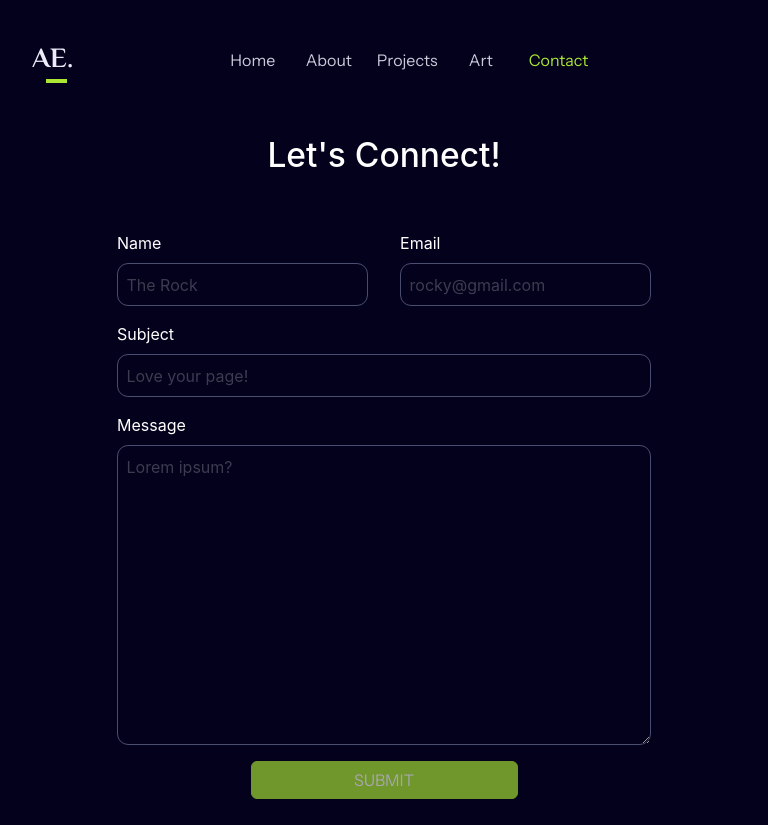
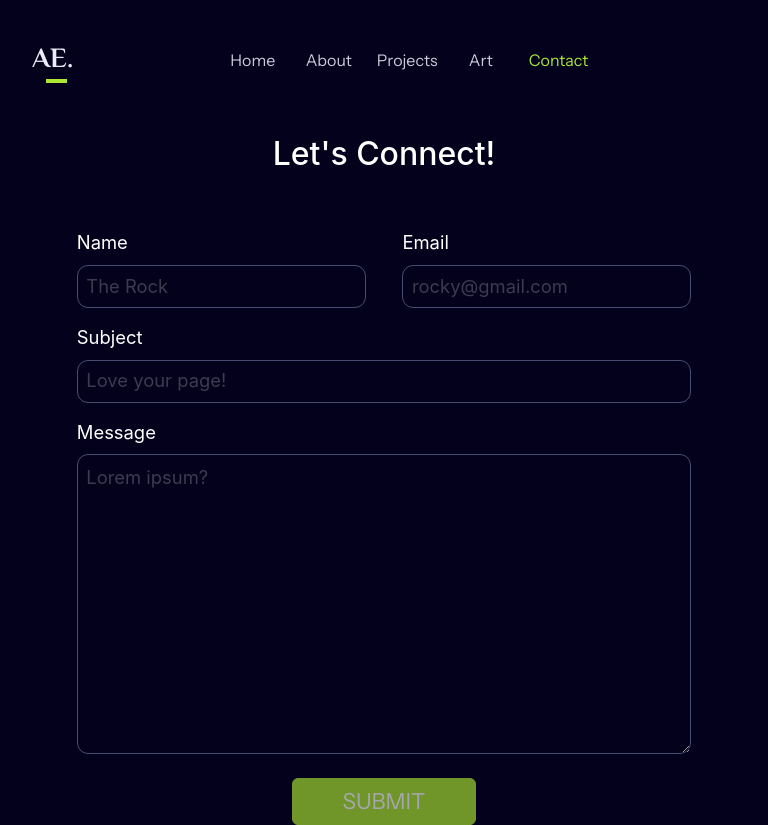
Before and after one commit to abundanceesim/website-portfolio, a React (Create React App) app in the folder client/: page /contact in a window 768 px wide. Before the commit the page ends 800 px from the top, so only its background shows below. Built offline with nearby package versions, Linux system fonts and the light colour scheme.

Commit message:
Update style

```diff
--- a/client/src/App.css
+++ b/client/src/App.css
@@ -238,8 +238,8 @@ ul.nav-menu > a {
 
 .introPara {
   /* max-width: 60vw; */
-  width: 35vw;
-  font-size: 1rem;
+  width: 34vw;
+  font-size: 1.2rem;
   font-weight: 100;
 }
 
@@ -260,7 +260,8 @@ ul.nav-menu > a {
 .connect-btn {
   padding-left: 20px;
   padding-right: 20px;
-  font-size: large;
+  font-size: 1.35rem;
+  font-weight: 600;
   animation-duration: 0.7s;
   animation-name: animate-pop;
 }
@@ -325,10 +326,13 @@ ul.nav-menu > a {
 .submit-btn {
   background-color: rgb(171, 231, 52) !important;
   border-color: rgb(171, 231, 52) !important;
-  width: 50%;
+  width: 30%;
+  padding-left: 1.2rem;
+  padding-right: 1.2rem;
   animation-duration: 0.45s;
   animation-name: animate-pop;
   animation-timing-function: cubic-bezier(.34, .53, .74, 1.2);
+  font-size: 1.2rem;
 }
 
 .submit-btn:hover {
@@ -384,13 +388,61 @@ ul.nav-menu > a {
   animation-duration: 5s;
 }
 
+@media only screen and (max-width: 768px) {
+  .main {
+    width: 80vw;
+  }
+
+  .introPara {
+    font-size: 1.2rem;
+  }
+
+  .contact-form {
+    width: 80vw;
+    font-size: 1.15rem;
+  }
+
+  .submit-btn {
+    font-size: larger;
+  }
+
+  input::placeholder{
+    font-size: 1.15rem;
+  }
+
+  /* .navbar {
+    font-size: large;
+  } */
+
+  textarea::placeholder {
+    font-size: 1.15rem;
+  }
+
+  .connect-btn {
+    font-size: 1.4rem;
+  }
+
+  .contact-heading > h1 {
+    font-size: xx-large;
+  }
+
+  .artwork {
+    width: 72vw;
+    height: 72vw;
+  }
+
+  .art-page {
+    width: 80vw;
+  }
+}
+
 @media only screen and (min-width: 768px) and (max-width:992px) {
   .main {
     width: 100vw;
   }
   .artwork {
-    width: 30vw;
-    height: 30vw;
+    width: 45vw;
+    height: 45vw;
   }
 }
 
@@ -498,11 +550,11 @@ ul.nav-menu > a {
 .github-btn {
   padding: 14px 5px;
   text-align: right;
-  animation-duration: 0.2s;
+  animation-duration: 0.7s;
     animation-name: animate-fade;
     animation-fill-mode: backwards;
-    animation-name: animate-pop;
-    animation-duration: 0.3s
+    /* animation-name: animate-pop;
+    animation-duration: 0.3s */
 }
 
 .github-source-btn {
--- a/client/src/pages/About.jsx
+++ b/client/src/pages/About.jsx
@@ -15,9 +15,7 @@ export default function About() {
               in Java.
             </div>
           </div>
-          <div className="col profile-img">
-            <img className="profile-picture" src={me} alt="abundance-esim" />
-          </div>
+
         </div>
         <div className="about-txt about-txt-secondary">
           When I'm not immersed in lines of code, you'll likely find me
--- a/client/src/pages/Contact.jsx
+++ b/client/src/pages/Contact.jsx
@@ -87,7 +87,7 @@ export default function Contact() {
            name="message" aria-describedby="messageHelp" placeholder={msgHolder}
            value={message} onChange={(e) => setMessage(e.target.value)}/>
         </div>
-        <div className="mb-3 submit">
+        <div className="mt-4 mb-3 submit">
           <button disabled={isInvalid} type="submit" onClick={notify} className="btn btn-primary submit-btn">SUBMIT</button>
         </div>
       </form>
```
